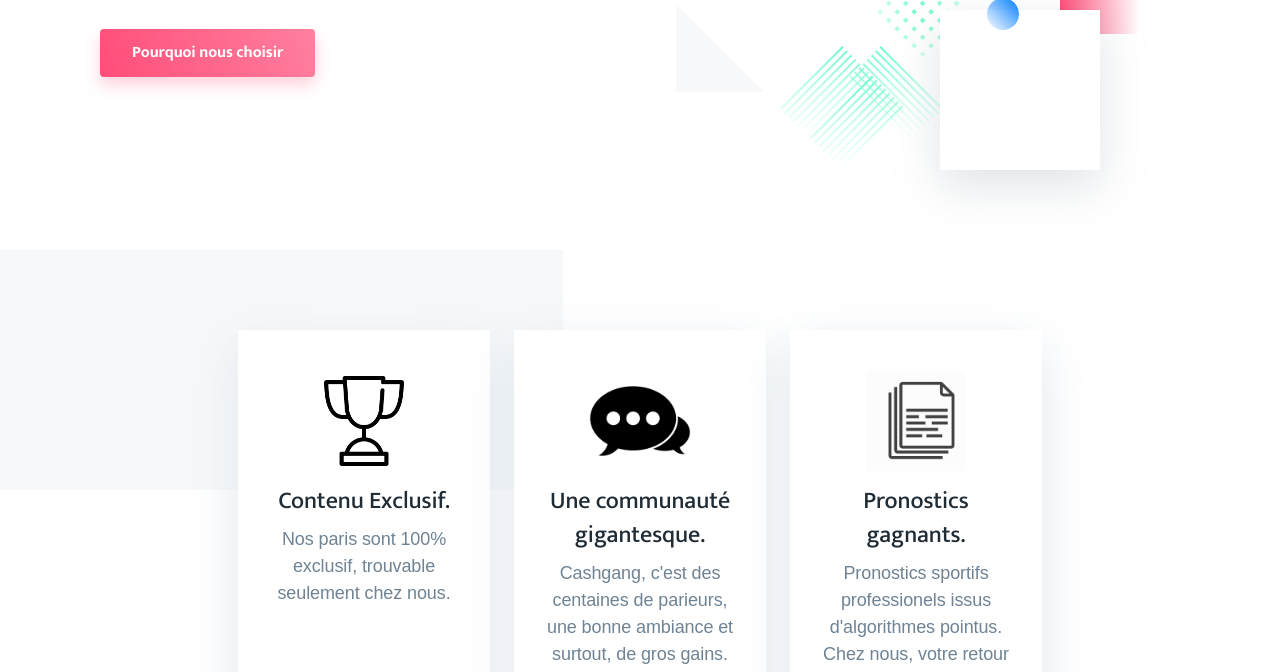
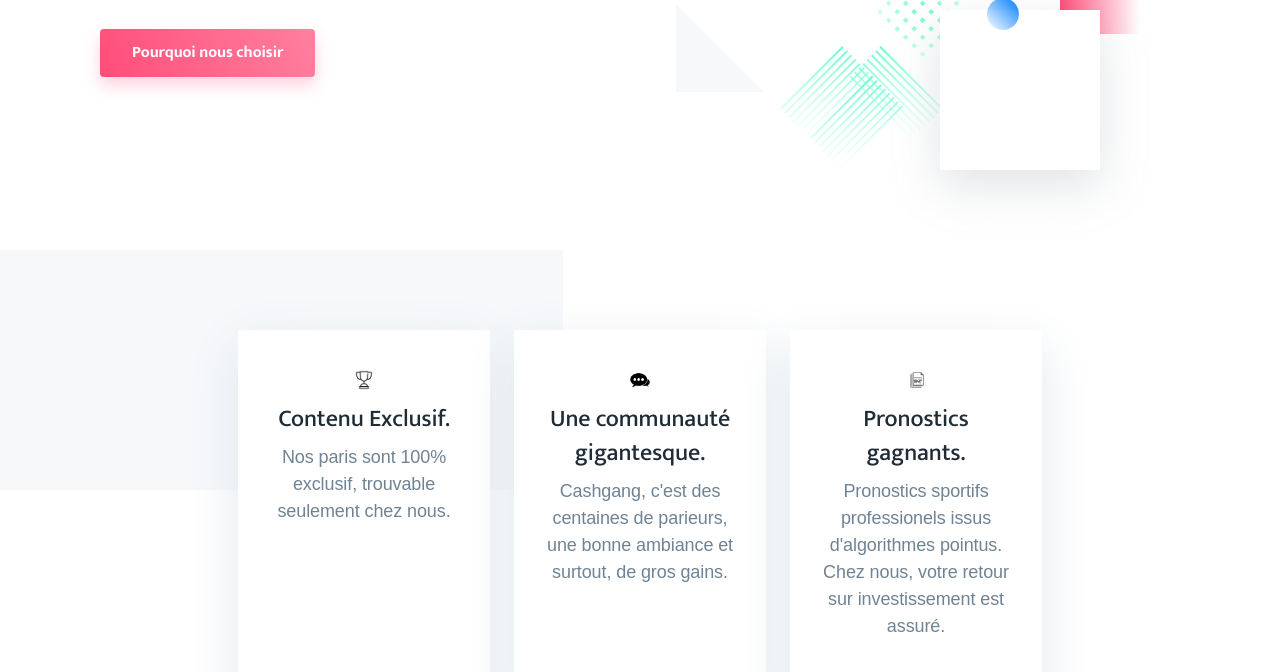
Before and after one commit to okn1ce/CashGangww, a plain HTML site: page index.html in a window 1280 px wide. Shown: the part 415-1087 px from the top of the page. Drawn offline with nearby package versions, Linux system fonts and the light colour scheme; a web font is replaced by a local one.

Commit message:
Update index.html

```diff
--- a/index.html
+++ b/index.html
@@ -122,7 +122,7 @@
                             <div class="feature is-revealing">
                                 <div class="feature-inner">
                                     <div class="feature-icon">
-                                        <img height="50%" width="50%" src="cup.png">
+                                        <img height="10" width="20" src="cup.png">
                                     </div>
                                     <h4 class="feature-title h3-mobile">Contenu Exclusif.</h4>
                                     <p class="text-sm">Nos paris sont 100% exclusif, trouvable seulement chez nous.</p>
@@ -131,7 +131,7 @@
                             <div class="feature is-revealing">
                                 <div class="feature-inner">
                                     <div class="feature-icon">
-                                        <img height="50%" width="50%" src="blabla.png">
+                                        <img height="10" width="20" src="blabla.png">
 
                                     </div>
                                     <h4 class="feature-title h3-mobile">Une communauté gigantesque.</h4>
@@ -141,7 +141,7 @@
                             <div class="feature is-revealing">
                                 <div class="feature-inner">
                                     <div class="feature-icon">
-                                        <img height="50%" width="50%" src="papers.png">
+                                        <img height="10" width="20" src="papers.png">
 
                                     </div>
                                     <h4 class="feature-title h3-mobile">Pronostics gagnants.</h4>
```
